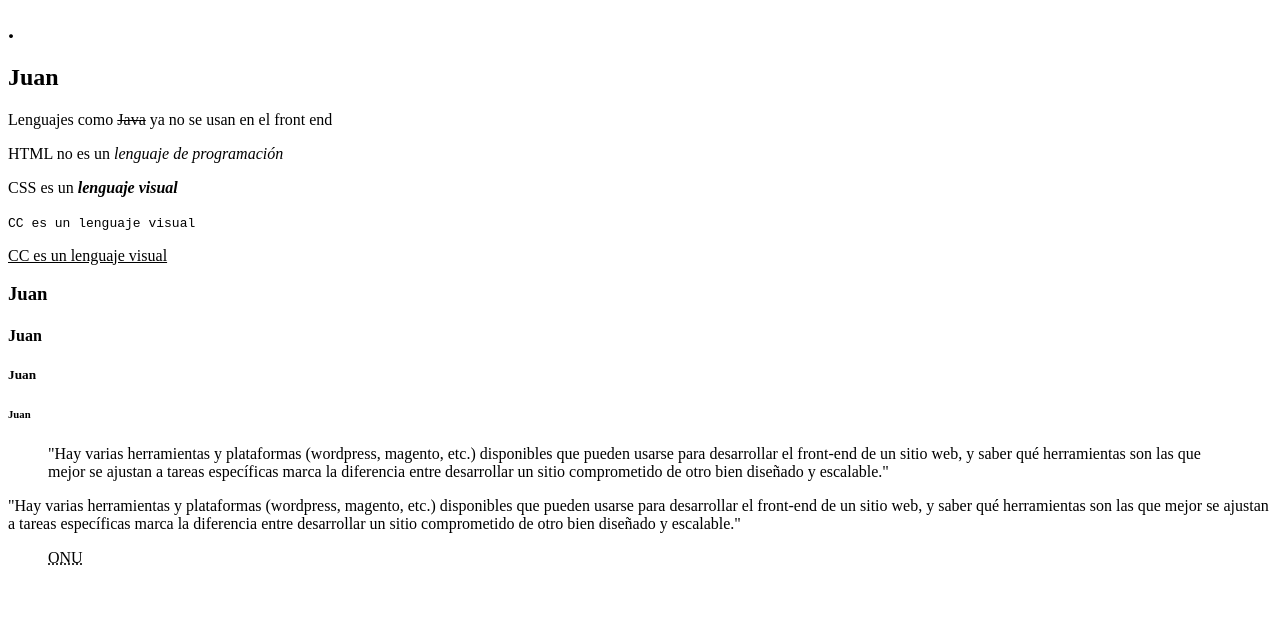
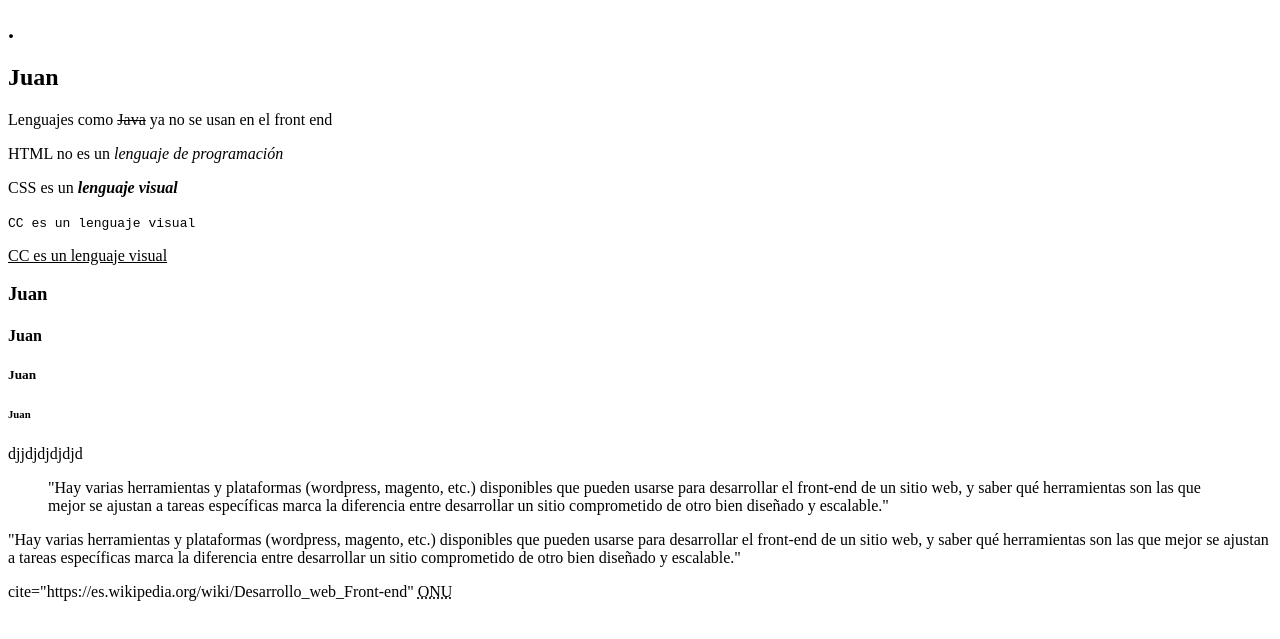
Before and after one commit to Juanchosky/proyectoejemplo1, a plain HTML site: page ejercicio1.html in a window 1280 px wide. Shown: the part 101-740 px from the top of the page. Drawn offline with Linux system fonts and the light colour scheme.

Commit message:
Add files via upload

```diff
--- a/ejercicio1.html
+++ b/ejercicio1.html
@@ -27,12 +27,13 @@
  <h4>Juan</h4>
  <h5>Juan</h5>
  <h6>Juan</h6>
-
+ <p>djjdjdjdjdjd</p>
  <blockquote>"Hay varias herramientas y plataformas (wordpress, magento, etc.) disponibles que pueden usarse para desarrollar el front-end de un sitio web, y saber qué herramientas son las que mejor se ajustan a tareas específicas marca la diferencia entre desarrollar un sitio comprometido de otro bien diseñado y escalable."</blockquote>
 
  <p>"Hay varias herramientas y plataformas (wordpress, magento, etc.) disponibles que pueden usarse para desarrollar el front-end de un sitio web, y saber qué herramientas son las que mejor se ajustan a tareas específicas marca la diferencia entre desarrollar un sitio comprometido de otro bien diseñado y escalable."</p>
 
- <blockquote cite="https://es.wikipedia.org/wiki/Desarrollo_web_Front-end"</blockquote>
+ <blockquote></blockquote> cite="https://es.wikipedia.org/wiki/Desarrollo_web_Front-end"
+</blockquote>
     <abbr title="Orgnizaciones  de naciones unidas">ONU</abbr>
 
 
```
